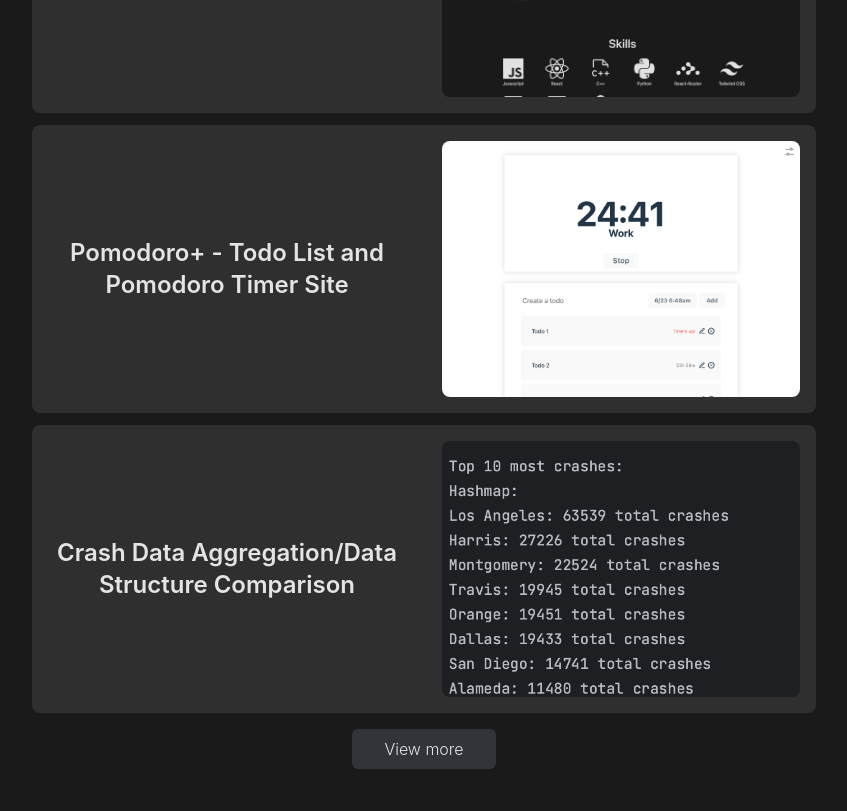
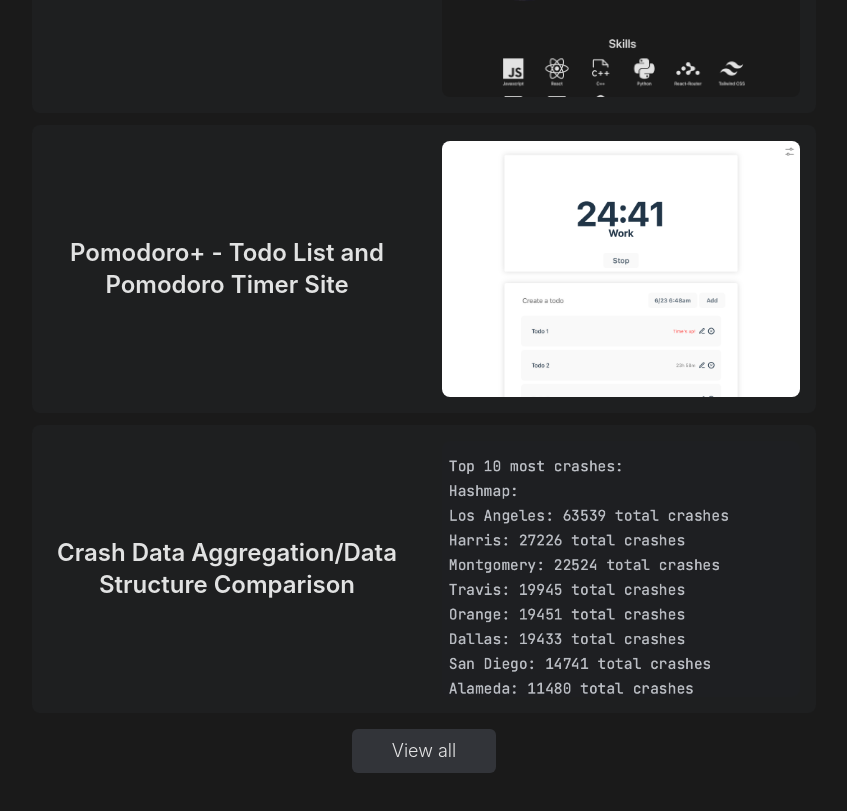
Before and after one commit to raglandconnor/personal_website, a React (Vite) app: page / in a window 1280 px wide. Shown: the part 2507-3318 px from the top of the page, without its empty margins (216-1063 px from the left). Built offline with nearby package versions, Linux system fonts and the light colour scheme.

Commit message:
Styling fixes home page

```diff
--- a/src/components/Education.jsx
+++ b/src/components/Education.jsx
@@ -35,6 +35,7 @@ function Education() {
                         src={school.imgSrc}
                         alt={school.imgAlt}
                         className="w-32 h-32 object-cover"
+                        draggable="false"
                     />
                 </a>
                 <a href={school.schoolLink} target="_blank">
--- a/src/components/Projects.jsx
+++ b/src/components/Projects.jsx
@@ -12,7 +12,7 @@ function Projects() {
                 to={`/projects/${project._id}`}
                 key={project._id}
                 onClick={() => window.scrollTo(0, 0)}
-                className="rounded-lg bg-gray-200 bg-opacity-10 hover:shadow-lg transition-all duration-300 ease-in-out cursor-pointer hover:scale-[1.02]"
+                className="rounded-lg bg-gray-500 bg-opacity-10 md:bg-opacity-5 hover:shadow-lg transition-all duration-300 ease-in-out cursor-pointer hover:scale-[1.02]"
             >
                 <div className="grid md:grid-cols-2 gap-1">
                     <div className="col-span-1 p-4">
@@ -59,8 +59,8 @@ function Projects() {
             </div>
             <div className="flex justify-center">
                 <Link to="/projects" onClick={scrollToTop}>
-                    <button className="bg-gray-500 bg-opacity-30 py-2 px-4 mt-4 rounded-md hover:scale-105 active:scale-95 w-36">
-                        View more
+                    <button className="bg-gray-500 bg-opacity-30 text-lg py-2 px-4 mt-4 rounded-md hover:scale-105 active:scale-95 w-36">
+                        View all
                     </button>
                 </Link>
             </div>
```
Lines whose indentation alone changed are shown as unchanged.
